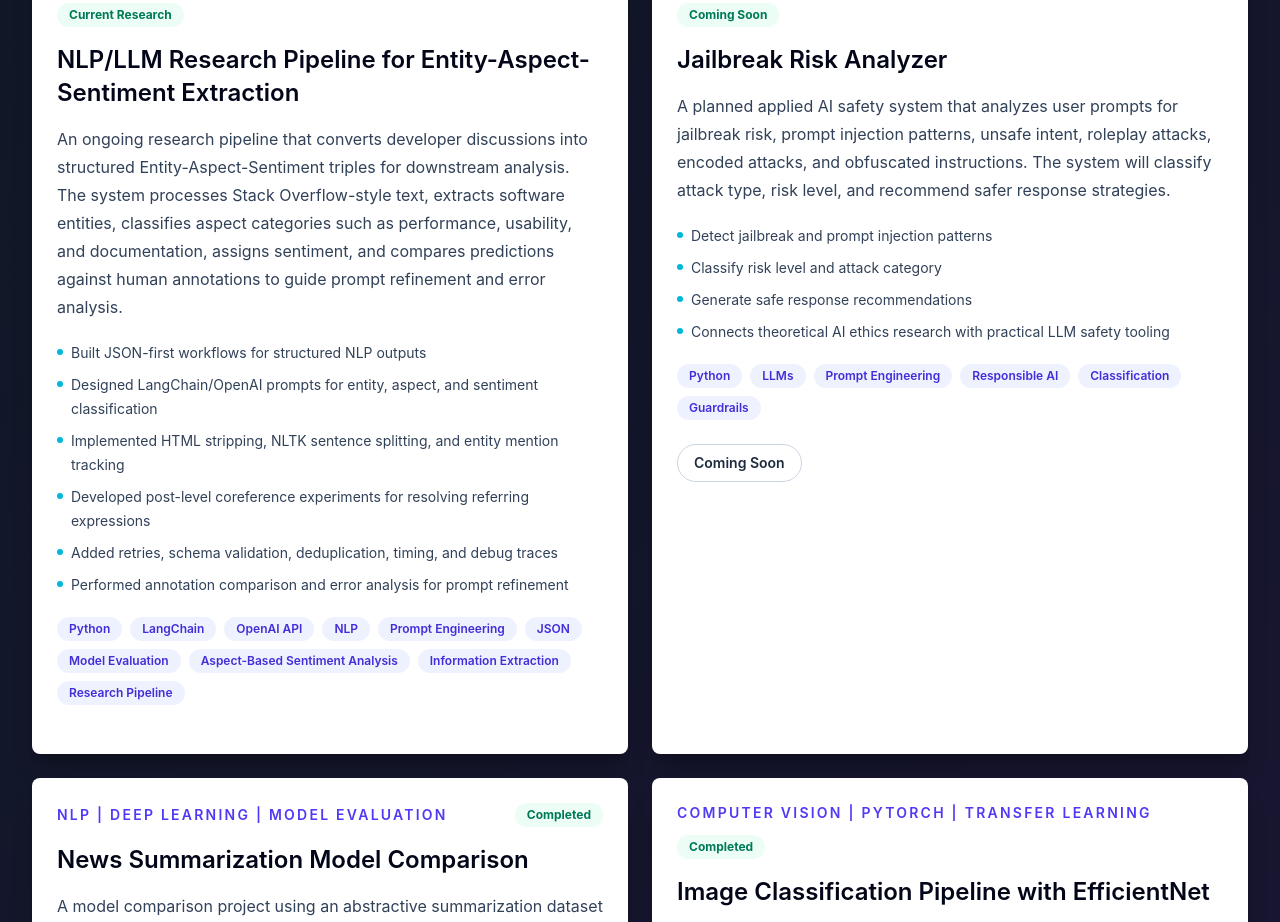
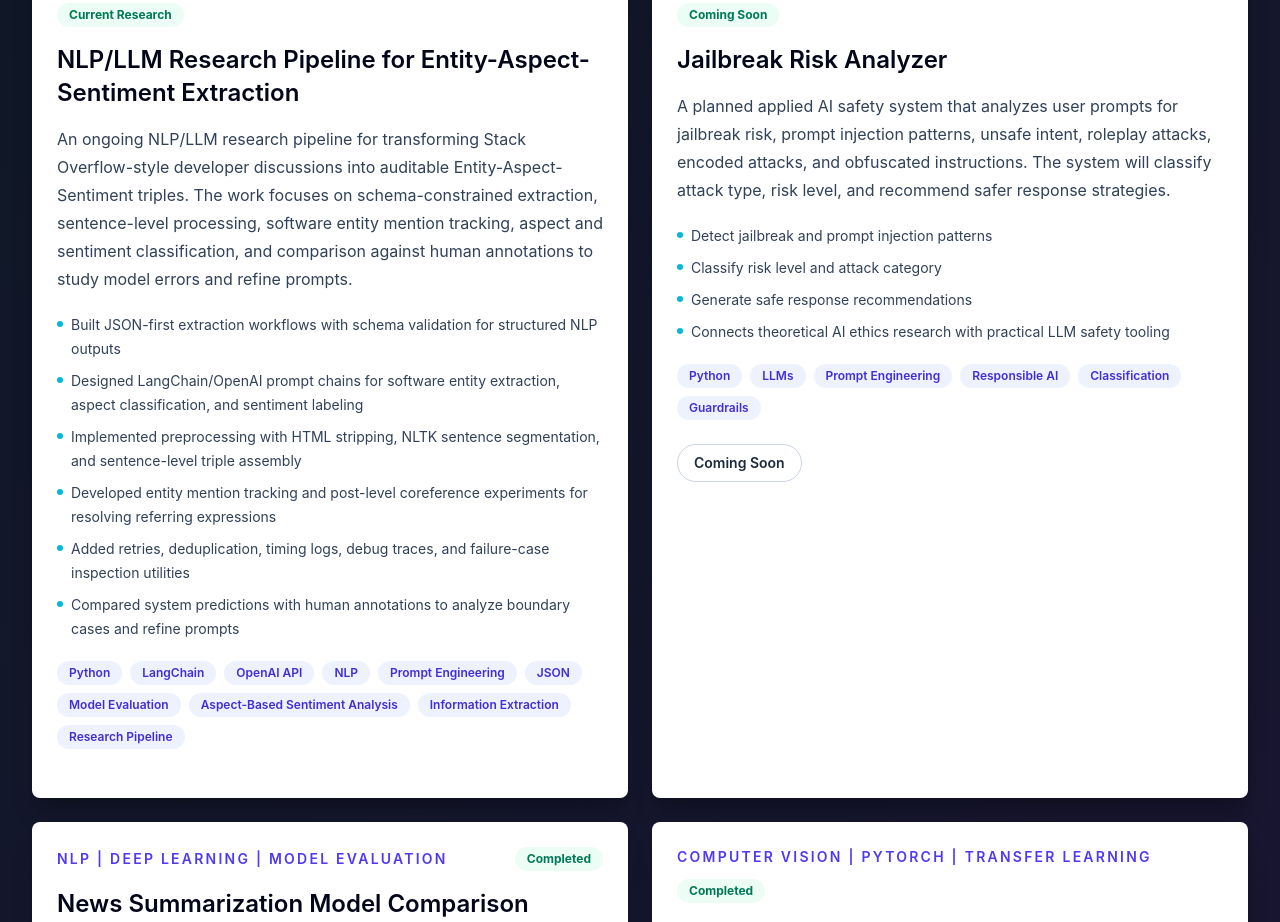
Before and after one commit to Abhitar3/abhinav-portfolio, a React (Vite) app: page / in a window 1280 px wide. Shown: the part 3780-4702 px from the top of the page. Built offline with nearby package versions, Linux system fonts and the light colour scheme.

Commit message:
Tighten research project technical wording

```diff
--- a/src/data/projects.js
+++ b/src/data/projects.js
@@ -79,14 +79,14 @@ export const projects = [
     category: 'Research | NLP | LLM Systems | LangChain',
     status: 'Current Research',
     description:
-      'An ongoing research pipeline that converts developer discussions into structured Entity-Aspect-Sentiment triples for downstream analysis. The system processes Stack Overflow-style text, extracts software entities, classifies aspect categories such as performance, usability, and documentation, assigns sentiment, and compares predictions against human annotations to guide prompt refinement and error analysis.',
+      'An ongoing NLP/LLM research pipeline for transforming Stack Overflow-style developer discussions into auditable Entity-Aspect-Sentiment triples. The work focuses on schema-constrained extraction, sentence-level processing, software entity mention tracking, aspect and sentiment classification, and comparison against human annotations to study model errors and refine prompts.',
     features: [
-      'Built JSON-first workflows for structured NLP outputs',
-      'Designed LangChain/OpenAI prompts for entity, aspect, and sentiment classification',
-      'Implemented HTML stripping, NLTK sentence splitting, and entity mention tracking',
-      'Developed post-level coreference experiments for resolving referring expressions',
-      'Added retries, schema validation, deduplication, timing, and debug traces',
-      'Performed annotation comparison and error analysis for prompt refinement',
+      'Built JSON-first extraction workflows with schema validation for structured NLP outputs',
+      'Designed LangChain/OpenAI prompt chains for software entity extraction, aspect classification, and sentiment labeling',
+      'Implemented preprocessing with HTML stripping, NLTK sentence segmentation, and sentence-level triple assembly',
+      'Developed entity mention tracking and post-level coreference experiments for resolving referring expressions',
+      'Added retries, deduplication, timing logs, debug traces, and failure-case inspection utilities',
+      'Compared system predictions with human annotations to analyze boundary cases and refine prompts',
     ],
     skills: [
       'Python',
```
